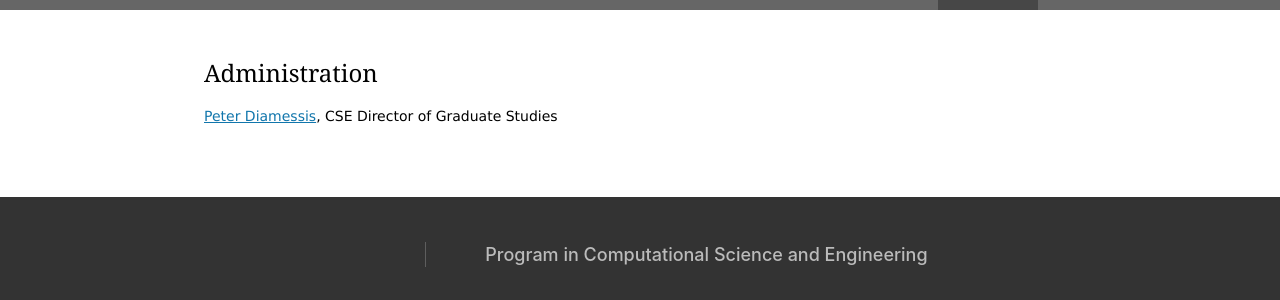
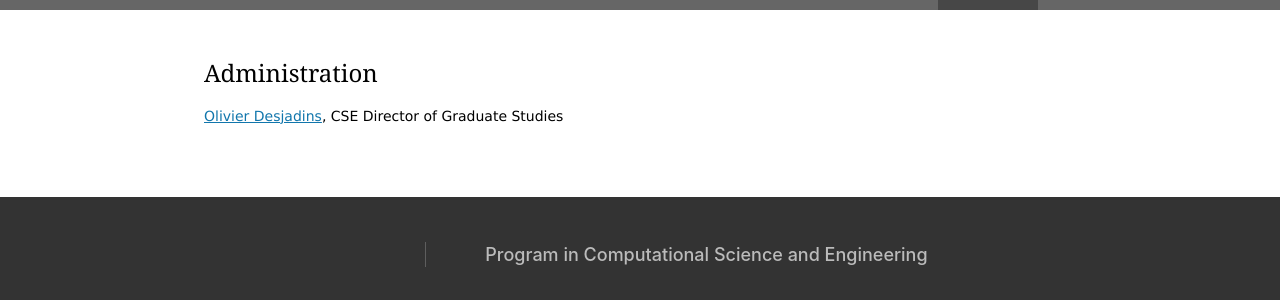
Before and after one commit to cornell-cse/cornell-cse.github.io, a Jekyll site: the page built from contact.html, in a window 1280 px wide. Shown: the part 190-490 px from the top of the page. Built offline with Jekyll 4.4.1, drawn with Linux system fonts in a browser that asks for light colours.

Commit message:
Correct admin.

```diff
--- a/_data/admin.yml
+++ b/_data/admin.yml
@@ -1,4 +1,4 @@
 director:
-  name: Peter Diamessis
-  email: pjd38@cornell.edu
+  name: Olivier Desjadins
+  email: olivier.desjardins@cornell.edu
   info: CSE Director of Graduate Studies
```
